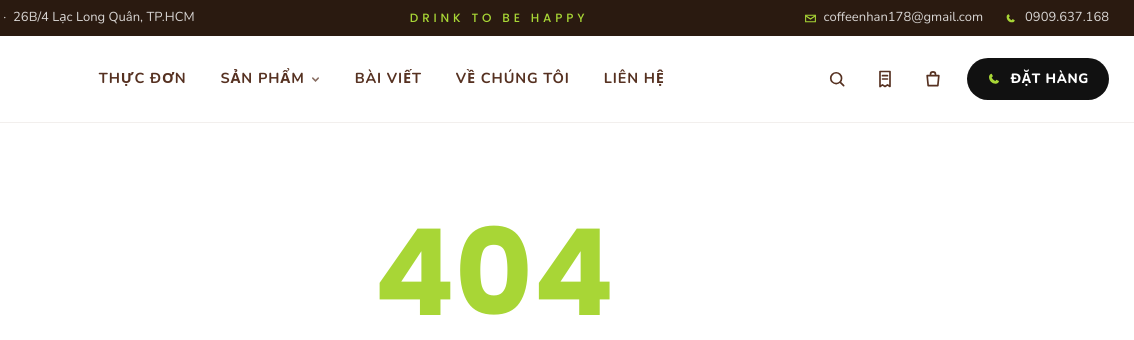
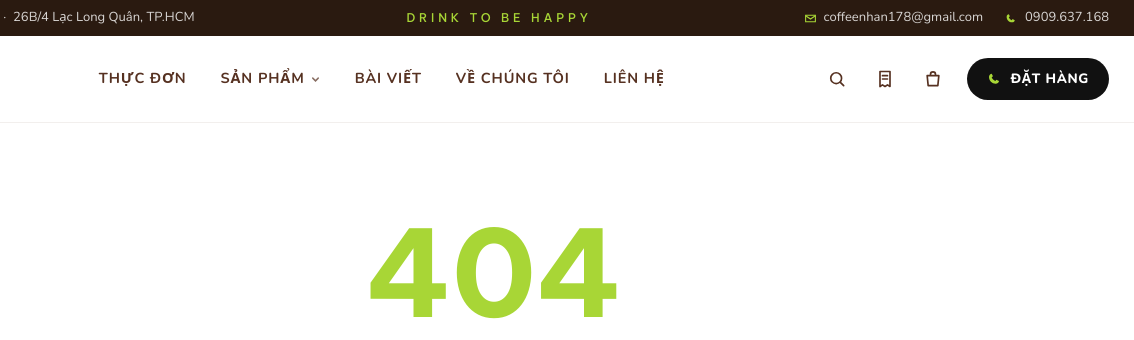
Before and after one commit to coffeenhantogo/coffeenhantogo.github.io, a plain HTML site: page 404.html in a window 1280 px wide. Shown: the top 340 px of the page, 146-1280 px from the left. Drawn offline with nearby package versions, Linux system fonts and the light colour scheme.

Commit message:
Fix Vietnamese diacritics in headings: replace Poppins with Be Vietnam Pro
Co-Authored-By: Claude Opus 5.5 <noreply@anthropic.com>

```diff
--- a/404.html
+++ b/404.html
@@ -6,7 +6,7 @@
   <title>Không tìm thấy trang | Coffee Nhẫn To Go</title>
   <meta name="robots" content="noindex">
   <meta name="theme-color" content="#A8D636">
-  <link href="https://fonts.googleapis.com/css2?family=Nunito:wght@400;500;600;700;800;900&family=Poppins:wght@500;600;700&display=swap&subset=vietnamese" rel="stylesheet">
+  <link href="https://fonts.googleapis.com/css2?family=Nunito:wght@400;500;600;700;800;900&family=Be+Vietnam+Pro:wght@500;600;700;800&display=swap&subset=vietnamese" rel="stylesheet">
   <!-- GitHub Pages serves this file for any unknown (possibly nested) path; the site lives at the domain root
        (https://coffeenhantogo.github.io/), so resolve all relative assets from "/" -->
   <script>if (location.protocol !== "file:") document.write('<base href="/">');</script>
--- a/assets/css/style.css
+++ b/assets/css/style.css
@@ -23,7 +23,7 @@
   --shadow-sm: 0 4px 14px rgba(59, 32, 18, .08);
   --ease: cubic-bezier(.2, .8, .2, 1);
   --font: "Nunito", system-ui, -apple-system, "Segoe UI", Roboto, sans-serif;
-  --font-display: "Poppins", var(--font);
+  --font-display: "Be Vietnam Pro", var(--font);
 }
 
 *, *::before, *::after { box-sizing: border-box; }
```
Also changed, not shown: bai-viet-chi-tiet.html (+1 -1 lines), bai-viet.html (+1 -1 lines), chinh-sach.html (+1 -1 lines), dat-hang-thanh-cong.html (+1 -1 lines), don-hang.html (+1 -1 lines), gio-hang.html (+1 -1 lines), index.html (+1 -1 lines), lien-he.html (+1 -1 lines), san-pham-chi-tiet.html (+1 -1 lines), san-pham.html (+1 -1 lines), thanh-toan.html (+1 -1 lines), thuc-don.html (+1 -1 lines), ve-chung-toi.html (+1 -1 lines).
